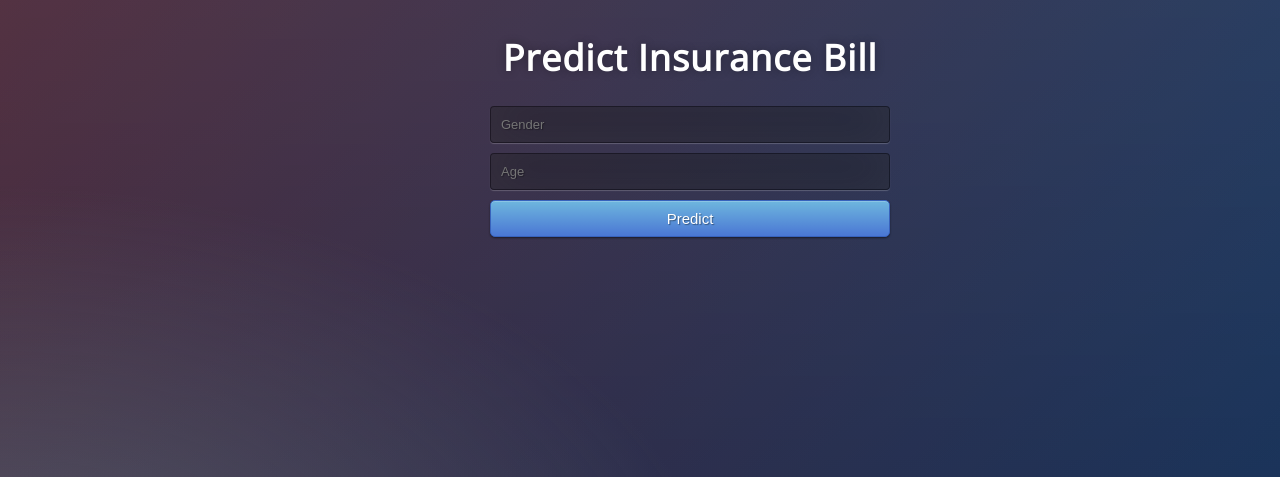
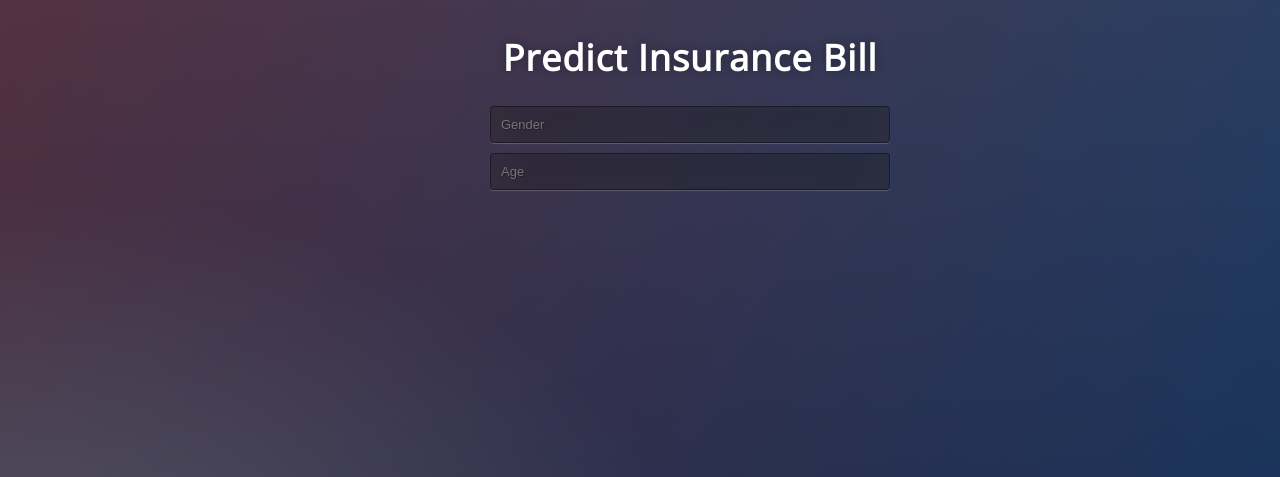
Before and after one commit to vbakulev/web-api, a Flask app: page / in a window 1280 px wide. Shown: the part 161-638 px from the top of the page. Run offline with Flask 2, Linux system fonts and the light colour scheme.

Commit message:
Update home.html

```diff
--- a/templates/home.html
+++ b/templates/home.html
@@ -17,10 +17,8 @@
 
      <!-- Form to enter new data for predictions  -->
     <form action="{{ url_for('predict')}}"method="POST">
-      <input type="text" name="gender" placeholder="Gender" required="required" /><br>
+      	<input type="text" name="gender" placeholder="Gender" required="required" /><br>
     	<input type="text" name="age" placeholder="Age" required="required" /><br>
-
-        <button type="submit" class="btn btn-primary btn-block btn-large">Predict</button>
     </form>
 
    <br>
@@ -28,7 +26,6 @@
 
 
  </div>
- {{pred}}
 
 </body>
 </html>
```
